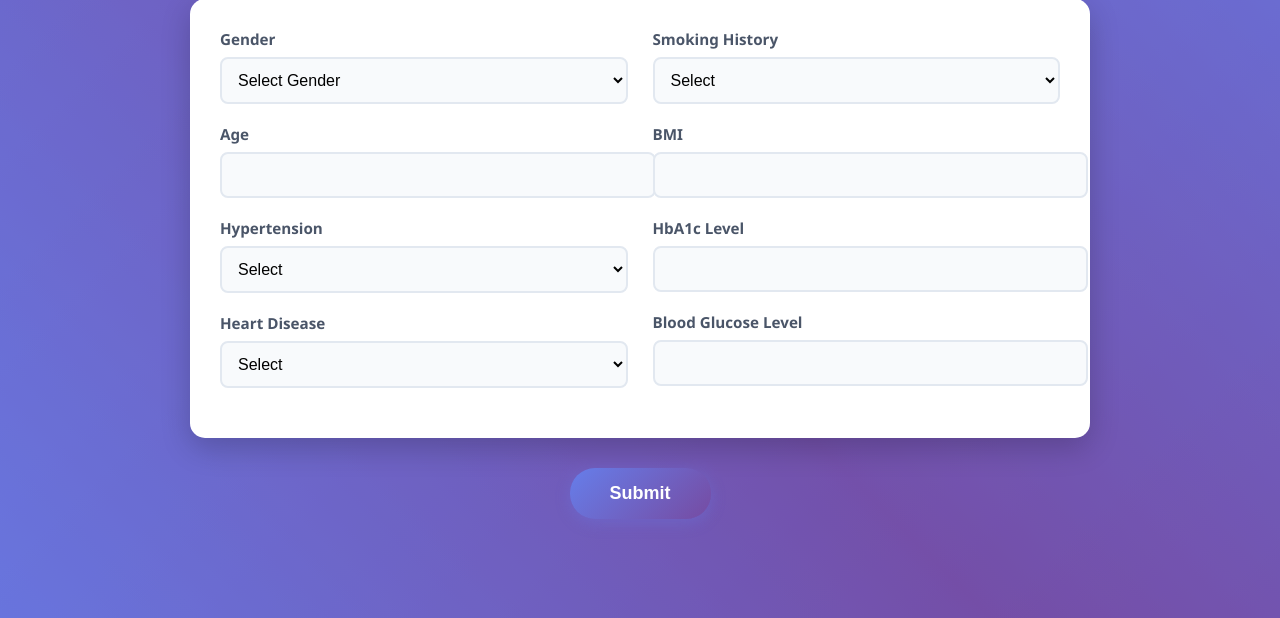
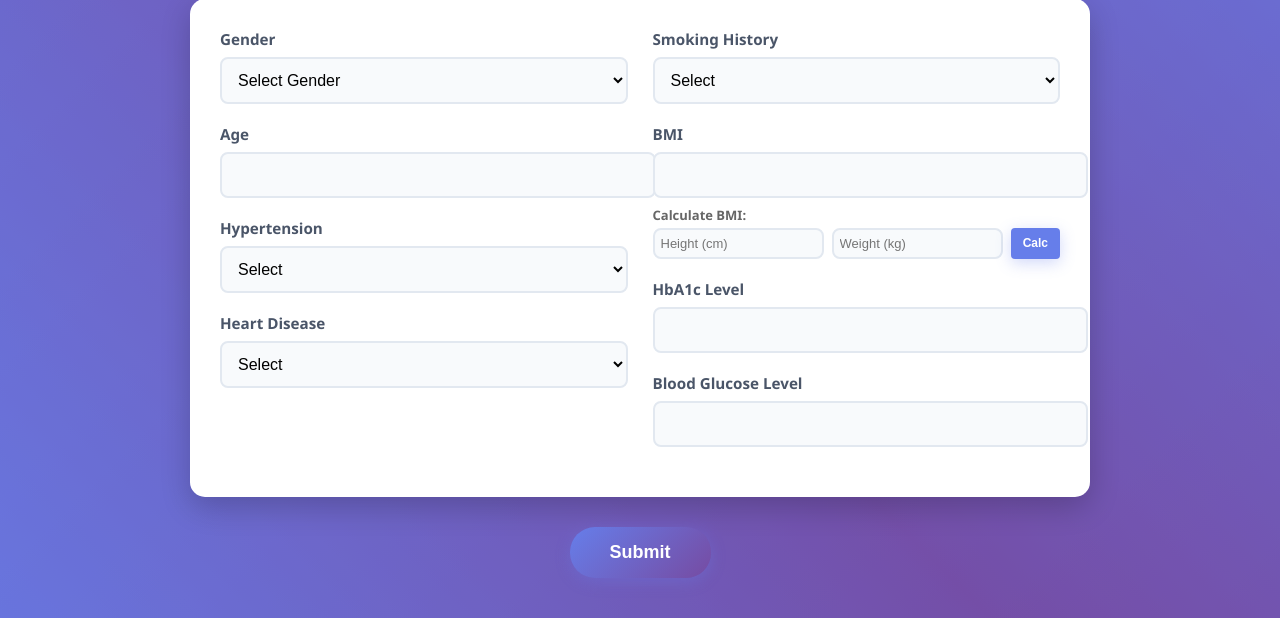
Before and after one commit to sumanthks-01/Diabities-Prediction-Using-ML, a Flask app: template templates/index.html in a window 1280 px wide. Shown: the part 133-751 px from the top of the page. Run offline with Flask 3, Linux system fonts and the light colour scheme; the template is opened without the code that fills it, so the values that code supplies are empty; parts of the project's set-up code (start-up, migrations or seed data) failed here and were passed over.

Commit message:
Added BMI calculator

```diff
--- a/templates/index.html
+++ b/templates/index.html
@@ -193,6 +193,14 @@
                 <div class="form-group">
                     <label for="bmi">BMI</label>
                     <input type="number" step="0.1" id="bmi" placeholder="{{ averages.bmi }}" required>
+                    <div style="margin-top: 8px; font-size: 14px;">
+                        <label style="margin-bottom: 4px; font-size: 13px; color: #666;">Calculate BMI:</label>
+                        <div style="display: flex; gap: 8px;">
+                            <input type="number" step="0.1" id="height" placeholder="Height (cm)" style="flex: 1; padding: 6px; font-size: 13px;">
+                            <input type="number" step="0.1" id="weight" placeholder="Weight (kg)" style="flex: 1; padding: 6px; font-size: 13px;">
+                            <button type="button" onclick="calculateBMI()" style="padding: 6px 12px; font-size: 12px; background: #667eea; color: white; border: none; border-radius: 4px;">Calc</button>
+                        </div>
+                    </div>
                 </div>
 
                 <div class="form-group">
@@ -253,6 +261,17 @@
                     '<div class="result error">An error occurred. Please try again.</div>';
             }
         });
+
+        // BMI Calculator
+        function calculateBMI() {
+            const height = parseFloat(document.getElementById('height').value);
+            const weight = parseFloat(document.getElementById('weight').value);
+
+            if (height && weight && height > 0) {
+                const bmi = (weight / ((height / 100) ** 2)).toFixed(1);
+                document.getElementById('bmi').value = bmi;
+            }
+        }
     </script>
 </body>
 </html>
```
Also changed, not shown: index.html (+19 -0 lines).
